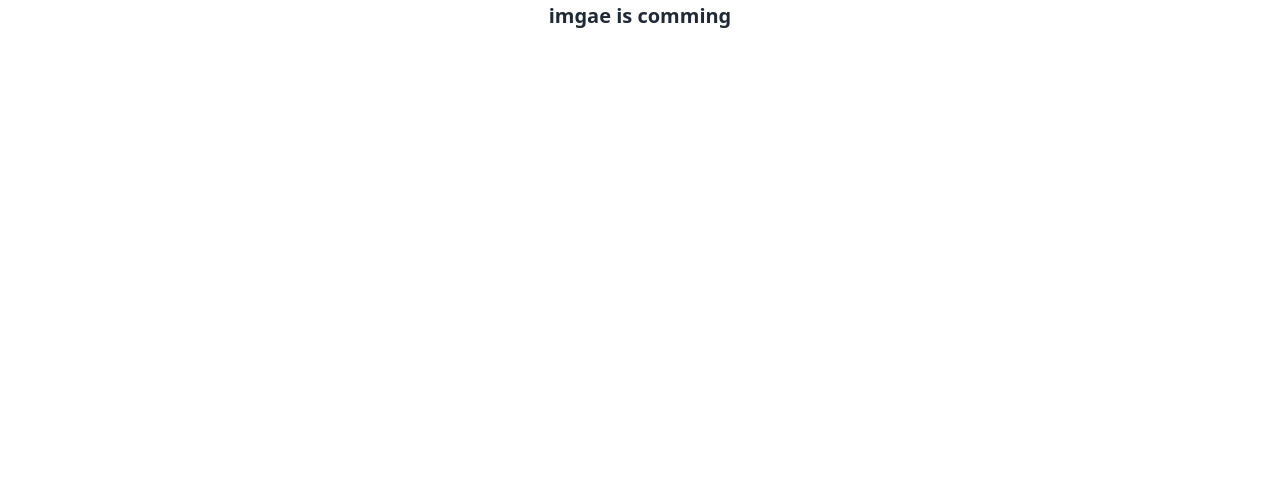
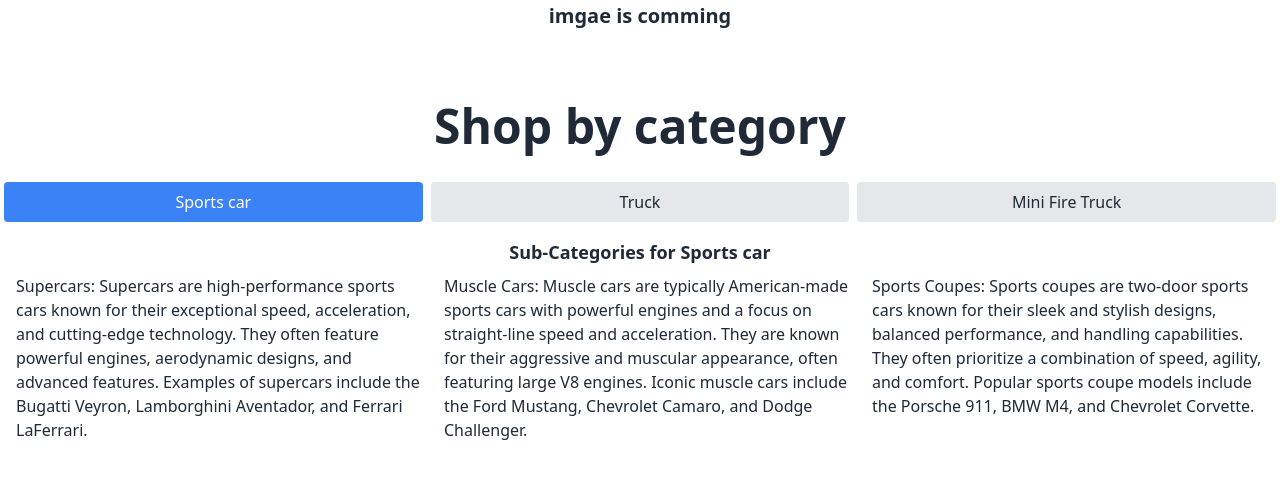
Before and after one commit to safiislam/toy-market-client, a React (Vite) app: page / in a window 1280 px wide. Shown: the part 740-1218 px from the top of the page. Before the commit the page ends 810 px from the top, so only its background shows below. Built offline with nearby package versions, Linux system fonts and the light colour scheme; no server answers.

Commit message:
ract tab add

```diff
--- /dev/null
+++ b/src/Shared/ToyTab.jsx
@@ -0,0 +1,62 @@
+import { useState } from 'react';
+import { Tab, Tabs, TabList, TabPanel } from 'react-tabs';
+
+const ToyTab = () => {
+    const [activeTab, setActiveTab] = useState(0);
+
+
+    const handleTabSelect = (tabIndex) => {
+        setActiveTab(tabIndex);
+    };
+
+    const subCategories = [
+        {
+            id: '1',
+            tab: 'Sports car',
+            subCategories: ['Supercars: Supercars are high-performance sports cars known for their exceptional speed, acceleration, and cutting-edge technology. They often feature powerful engines, aerodynamic designs, and advanced features. Examples of supercars include the Bugatti Veyron, Lamborghini Aventador, and Ferrari LaFerrari.', 'Muscle Cars: Muscle cars are typically American-made sports cars with powerful engines and a focus on straight-line speed and acceleration. They are known for their aggressive and muscular appearance, often featuring large V8 engines. Iconic muscle cars include the Ford Mustang, Chevrolet Camaro, and Dodge Challenger.', 'Sports Coupes: Sports coupes are two-door sports cars known for their sleek and stylish designs, balanced performance, and handling capabilities. They often prioritize a combination of speed, agility, and comfort. Popular sports coupe models include the Porsche 911, BMW M4, and Chevrolet Corvette.'],
+        },
+        {
+            id: '2',
+            tab: 'Truck',
+            subCategories: ['Monster Trucks: Monster trucks are large, rugged toy trucks that are designed to resemble the real-life monster trucks used in events like monster truck rallies and competitions. They typically feature oversized tires, suspension systems, and exaggerated body designs. Monster trucks are known for their ability to perform stunts like jumps and crushing cars. Examples of popular monster truck toys include Grave Digger, Bigfoot, and Max-D.', 'Construction Trucks: Construction truck toys are replicas of vehicles used in construction and engineering work. These toys often include dump trucks, excavators, bulldozers, and cranes. They are designed to mimic the functionality of their real-life counterparts, featuring moving parts and realistic details. Construction truck toys are popular among children who enjoy imaginative play and building scenarios.', 'Off-Road Trucks: Off-road truck toys are designed to mimic the appearance and capabilities of rugged, all-terrain vehicles used for off-road driving. They often feature larger wheels, higher ground clearance, and sturdy suspension systems. These toys are suitable for outdoor play and can handle various terrains such as sand, rocks, and dirt. Off-road truck toys are popular among children who enjoy adventurous and off-road-themed play.'],
+        },
+        {
+            id: '3',
+            tab: 'Mini Fire Truck',
+            subCategories: ['Die-cast Mini Fire Trucks: Die-cast mini fire trucks are small-scale replicas of fire trucks made from die-cast metal. These collectible toys often have intricate details, including realistic paint jobs, movable parts, and functioning features like extendable ladders or rotating water cannons. Die-cast mini fire trucks are popular among collectors and enthusiasts who appreciate the craftsmanship and authenticity of these miniature vehicles.', 'Remote Control Mini Fire Trucks: Remote control mini fire trucks are toy vehicles that can be controlled wirelessly using a remote control device. These mini fire trucks often have working lights, sirens, and functional features such as extending ladders or water spraying capabilities. Remote control mini fire trucks provide children with an interactive play experience, allowing them to simulate emergency scenarios and navigate obstacles.', 'LEGO Mini Fire Trucks: LEGO mini fire trucks are buildable toy sets made from LEGO bricks. These sets allow children to construct their own mini fire trucks using LEGO pieces and instructions. LEGO mini fire trucks often include details such as an adjustable ladder, compartments for equipment storage, and mini-figures of firefighters. These sets promote creativity, problem-solving, and fine motor skills development through building and imaginative play.'],
+        },
+    ];
+    return (
+        <div>
+            <p className='text-center font-bold text-xl md:text-5xl py-8'>Shop by category</p>
+            <Tabs selectedIndex={activeTab} onSelect={handleTabSelect}>
+                <TabList className="grid grid-cols-1 md:grid-cols-3">
+                    {subCategories.map((category, index) => (
+                        <Tab
+                            key={index}
+                            className={`px-4 py-2 mx-1 rounded cursor-pointer text-center ${activeTab === index ? 'bg-blue-500 text-white' : 'bg-gray-200 text-gray-800'
+                                }`}
+                        >
+                            {category.tab}
+                        </Tab>
+                    ))}
+                </TabList>
+
+                {subCategories.map((category, index) => (
+                    <TabPanel key={index}>
+                        <h3 className="text-lg font-bold mt-4 text-center">{`Sub-Categories for ${category.tab}`}</h3>
+                        <ul className="mt-2 ml-4 grid grid-cols-1 md:grid-cols-3 gap-5">
+                            {category.subCategories.map((subCategory, subIndex) => (
+                                <li key={subIndex} className="mb-2">
+                                    {subCategory}
+                                </li>
+                            ))}
+                        </ul>
+                    </TabPanel>
+                ))}
+            </Tabs>
+        </div>
+    );
+};
+
+export default ToyTab;
--- /dev/null
+++ b/src/pages/AllToys.jsx
@@ -0,0 +1,11 @@
+
+
+const AllToys = () => {
+    return (
+        <div>
+
+        </div>
+    );
+};
+
+export default AllToys;
--- a/src/pages/Home.jsx
+++ b/src/pages/Home.jsx
@@ -1,5 +1,6 @@
 import ImageGellary from "../Shared/ImageGellary";
 import Slider from "../Shared/Slider";
+import ToyTab from "../Shared/ToyTab";
 
 
 const Home = () => {
@@ -7,6 +8,9 @@ const Home = () => {
         <div>
            <Slider />
           <ImageGellary />
+          <div className="my-10 h-96">
+          <ToyTab />
+          </div>
         </div>
     );
 };
```
